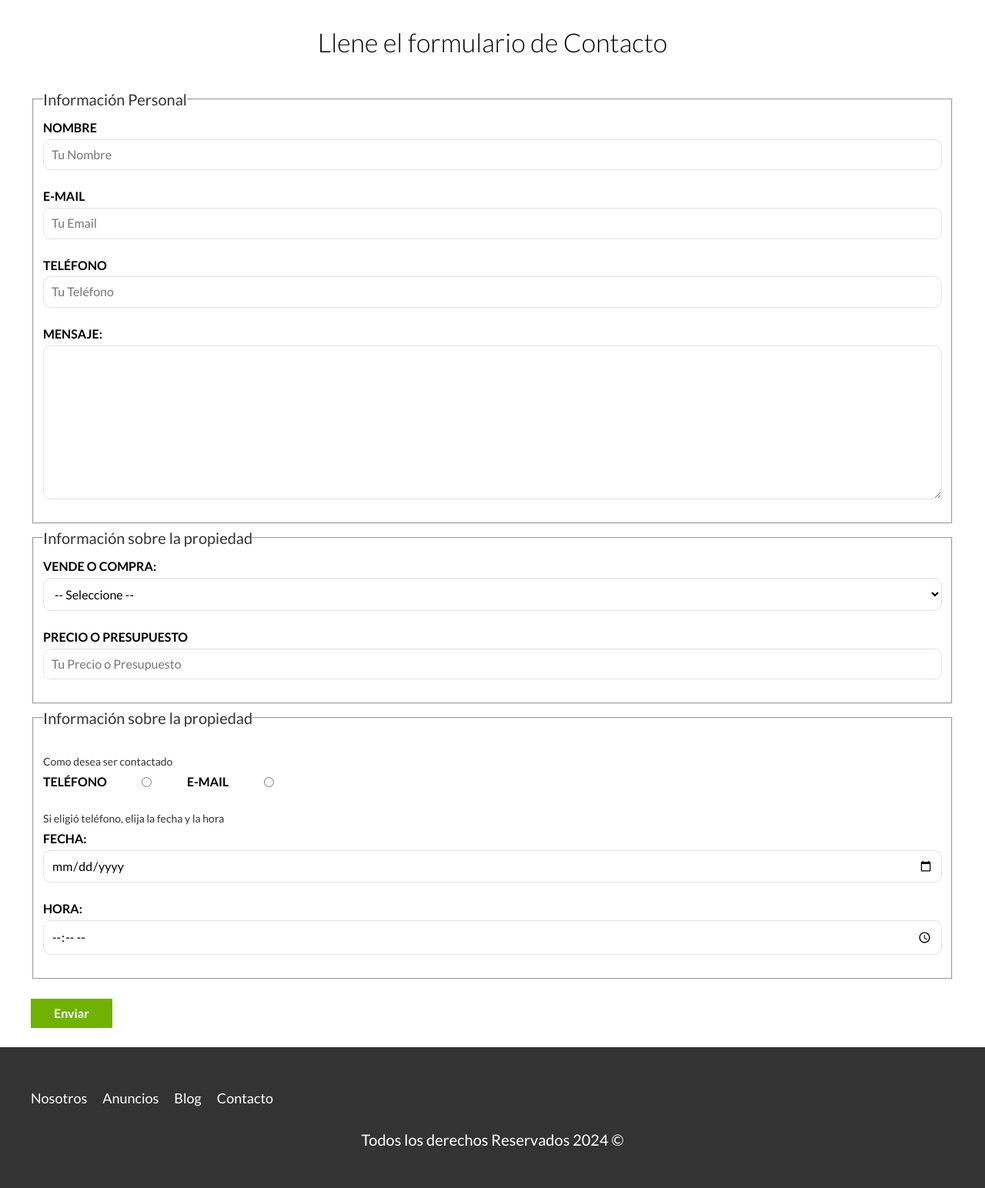
After one commit to J0K3R1178/bienesRaices_MVC, a PHP site: template views/paginas/contacto.php in a window 1280 px wide. The commit adds this page. Shown: the part 1139-2683 px from the top of the page at 77% size. Run offline with PHP 8.4, Linux system fonts and the light colour scheme; the template is opened without the code that fills it, so the values that code supplies are empty.

Commit message:
Agregando pagina,metodo de contacto y instalando phpmailer

```diff
--- a/composer.json
+++ b/composer.json
@@ -16,6 +16,7 @@
     ],
     "require":
     {
-        "intervention/image": "2.6"
+        "intervention/image": "2.6",
+        "phpmailer/phpmailer": "^6.9"
     }
 }
--- /dev/null
+++ b/views/paginas/contacto.php
@@ -0,0 +1,69 @@
+    <main class="contenedor seccion">
+        <h1>Contacto</h1>
+
+        <picture>
+            <source srcset="build/img/destacada3.webp" type="image/webp">
+            <source srcset="build/img/destacada3.jpg" type="image/jpeg">
+            <img loading="lazy" src="build/img/destacada3.jpg" alt="Imagen Contacto">
+        </picture>
+
+        <h2>Llene el formulario de Contacto</h2>
+
+        <form class="formulario" action="/contacto" method="POST" />
+            <fieldset>
+                <legend>Información Personal</legend>
+
+                <label for="nombre">Nombre</label>
+                <input type="text" placeholder="Tu Nombre" id="nombre" name="contacto[nombre]" />
+
+                <label for="email">E-mail</label>
+                <input type="email" placeholder="Tu Email" id="email" contacto[email] />
+
+                <label for="telefono">Teléfono</label>
+                <input type="tel" placeholder="Tu Teléfono" id="telefono" contacto[telefono] />
+
+                <label for="mensaje">Mensaje:</label>
+                <textarea id="mensaje" contacto[mensaje] ></textarea>
+            </fieldset>
+
+            <fieldset>
+                <legend>Información sobre la propiedad</legend>
+
+                <label for="opciones">Vende o Compra:</label>
+                <select id="opciones" contacto[tipo] >
+                    <option value="" disabled selected>-- Seleccione --</option>
+                    <option value="Compra">Compra</option>
+                    <option value="Vende">Vende</option>
+                </select>
+
+                <label for="presupuesto">Precio o Presupuesto</label>
+                <input type="number" placeholder="Tu Precio o Presupuesto" id="presupuesto" contacto[precio]>
+
+            </fieldset>
+
+            <fieldset>
+                <legend>Información sobre la propiedad</legend>
+
+                <p>Como desea ser contactado</p>
+
+                <div class="forma-contacto">
+                    <label for="contactar-telefono">Teléfono</label>
+                    <input name="contacto" type="radio" value="telefono" id="contactar-telefono" contacto[contacto]>
+
+                    <label for="contactar-email">E-mail</label>
+                    <input name="contacto" type="radio" value="email" id="contactar-email" contacto[contacto]>
+                </div>
+
+                <p>Si eligió teléfono, elija la fecha y la hora</p>
+
+                <label for="fecha">Fecha:</label>
+                <input type="date" id="fecha" contacto[fecha]>
+
+                <label for="hora">Hora:</label>
+                <input type="time" id="hora" min="09:00" max="18:00" contacto[hora]>
+
+            </fieldset>
+
+            <input type="submit" value="Enviar" class="boton-verde">
+        </form>
+    </main>
```
Also changed, not shown: controllers/PaginasController.php (+10 -1 lines), public/index.php (+11 -8 lines), views/paginas/index.php (+4 -4 lines), 1 other file.
